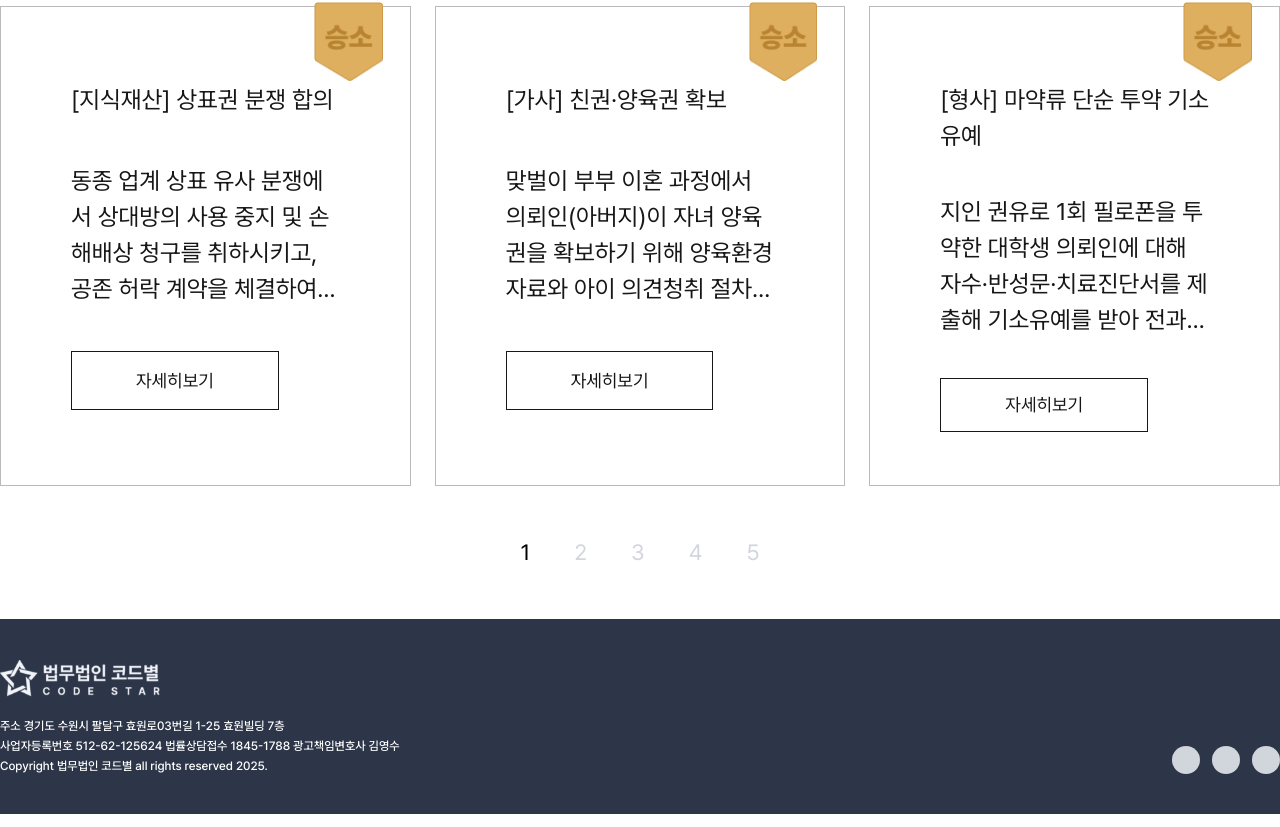
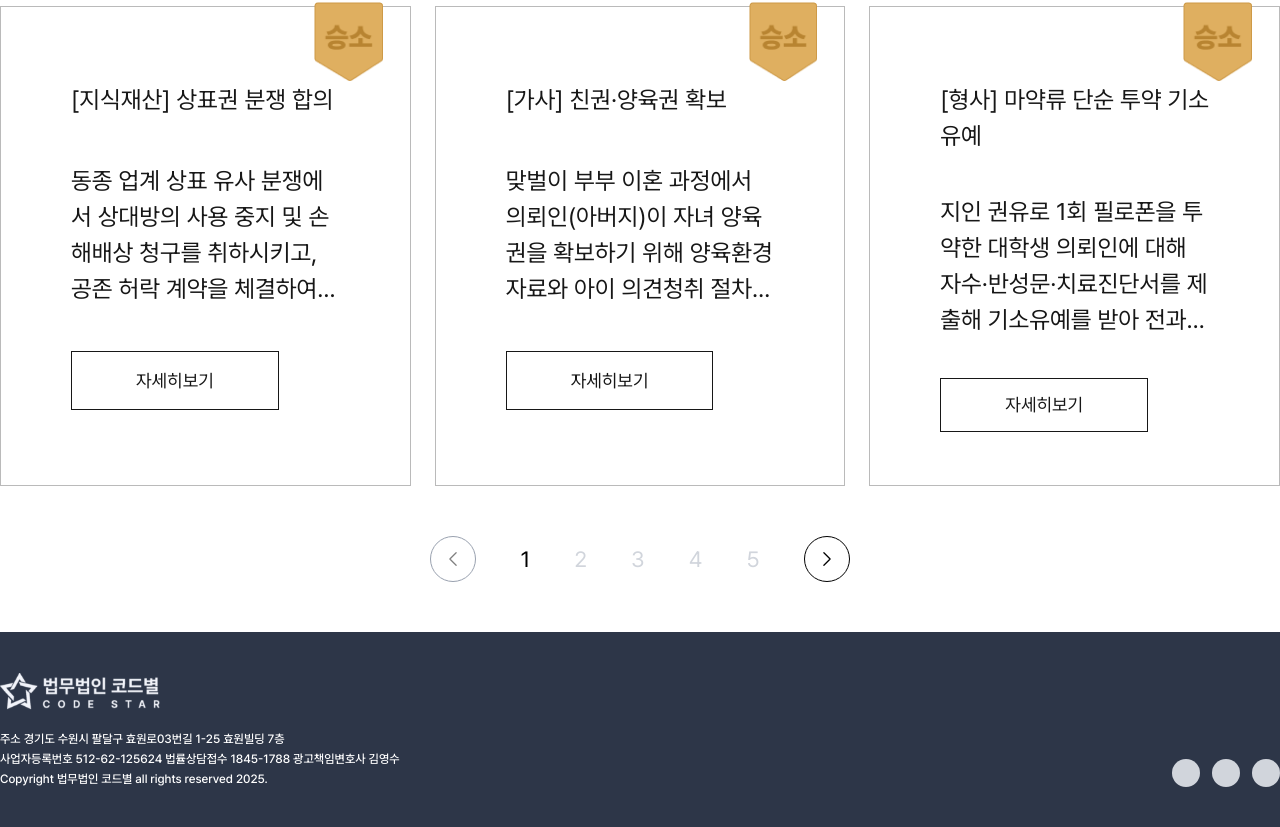
Before and after one commit to yeeeeeji/CodeStar, a Next.js app in the folder sample-lawfirm/client/: page /case in a window 1280 px wide. Shown: the part 1805-2632 px from the top of the page. Built offline with nearby package versions, Linux system fonts and the light colour scheme.

Commit message:
feat: Pagination 화살표 버튼 클릭시 페이지 이동 구현

```diff
--- a/sample-lawfirm/client/src/app/case/_component/pagination/pagination.tsx
+++ b/sample-lawfirm/client/src/app/case/_component/pagination/pagination.tsx
@@ -22,7 +22,7 @@ export default function Pagination() {
   useEffect(() => {
     setPages(
       Array.from(
-        { length: Math.min(5, maxPage - startPage + 1) },
+        { length: Math.min(5, maxPage - startPage) },
         (v, i) => startPage + i + 1
       )
     );
@@ -31,7 +31,10 @@ export default function Pagination() {
   return (
     <div className="flex justify-center">
       <div className="flex my-[50px] gap-[44px]">
-        {/* <PaginationArrowBtn currentPage={currentPage} /> */}
+        <PaginationArrowBtn
+          currentPage={currentPage}
+          path={createPageURL(currentPage - 1)}
+        />
         {pages.map((page) => (
           <PaginationNumberBtn
             key={page}
@@ -40,7 +43,11 @@ export default function Pagination() {
             path={createPageURL(page)}
           />
         ))}
-        {/* <PaginationArrowBtn currentPage={currentPage} right={true} /> */}
+        <PaginationArrowBtn
+          currentPage={currentPage}
+          right={true}
+          path={createPageURL(currentPage + 1)}
+        />
       </div>
     </div>
   );
--- a/sample-lawfirm/client/src/app/case/page.tsx
+++ b/sample-lawfirm/client/src/app/case/page.tsx
@@ -15,7 +15,6 @@ interface CaseProps {
 export default async function CasePage(props: CaseProps) {
   const searchParams = await props.searchParams;
   const query = searchParams?.query || "";
-  const currentPage = Number(searchParams?.page) || 1;
 
   return (
     <div>
--- a/sample-lawfirm/client/src/components/button/PaginationArrowBtn.tsx
+++ b/sample-lawfirm/client/src/components/button/PaginationArrowBtn.tsx
@@ -1,5 +1,5 @@
 import { ChevronLeftIcon, ChevronRightIcon } from "@heroicons/react/24/outline";
-import { useRouter } from "next/router";
+import Link from "next/link";
 
 interface PaginationArrowBtnProps {
   right?: boolean;
@@ -16,14 +16,11 @@ export default function PaginationArrowBtn({
 }: PaginationArrowBtnProps) {
   const iconStyle = "size-5";
   const disabled = right ? currentPage == maxPage : currentPage == 1;
-  const router = useRouter();
 
   return (
-    <button
-      disabled={disabled}
-      onClick={() => {
-        router.push(path);
-      }}
+    <Link
+      href={disabled ? "" : path}
+      className={disabled ? `pointer-events-none` : ``}
     >
       <div
         className={`${
@@ -42,21 +39,6 @@ export default function PaginationArrowBtn({
           />
         )}
       </div>
-    </button>
-    // <div className="border rounded-full w-[46px] h-[46px] flex items-center justify-center">
-    //   <Link href={disabled ? "" : path}>
-    //     {right ? (
-    //       <ChevronRightIcon
-    //         className={iconStyle}
-    //         color={disabled ? `gray` : `black`}
-    //       />
-    //     ) : (
-    //       <ChevronLeftIcon
-    //         className={iconStyle}
-    //         color={current == 1 ? `gray` : `black`}
-    //       />
-    //     )}
-    //   </Link>
-    // </div>
+    </Link>
   );
 }
```
